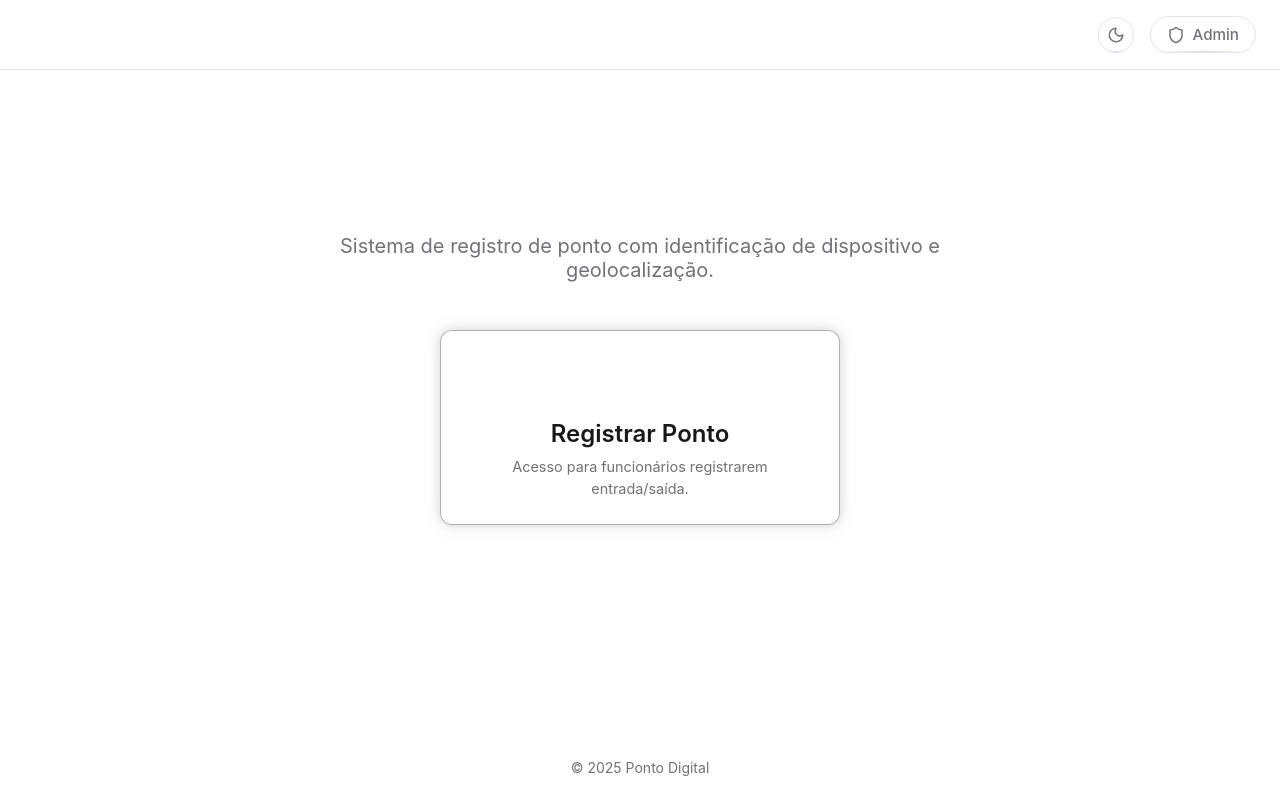
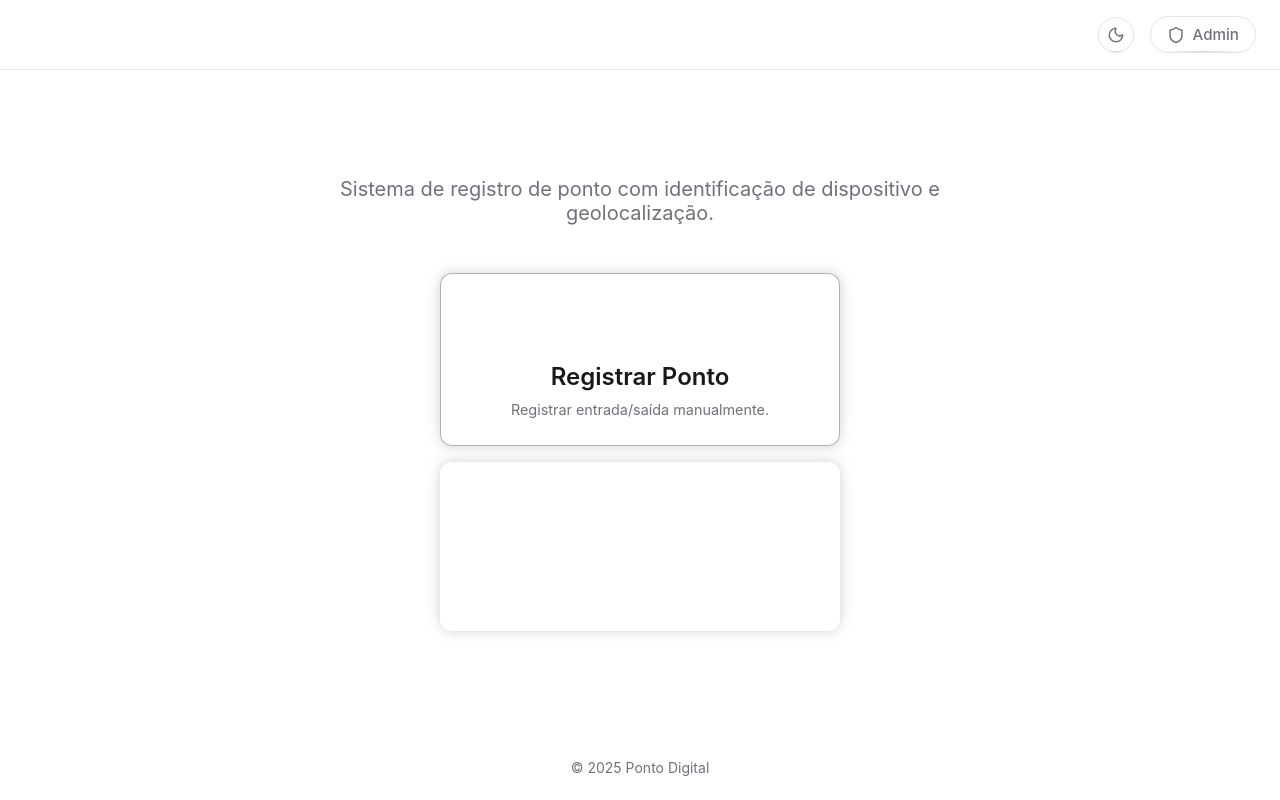
Before and after one commit to luisfsill/Ponto-Digital, a Next.js app: page / in a window 1280 px wide. Built offline with nearby package versions, Linux system fonts and the light colour scheme; no server answers.

Commit message:
feat: adiciona scanner de QR Code na homepage e corrige cores do texto

```diff
--- a/package.json
+++ b/package.json
@@ -12,6 +12,7 @@
     "@fingerprintjs/fingerprintjs": "^5.0.1",
     "@supabase/supabase-js": "^2.86.0",
     "date-fns": "^4.1.0",
+    "html5-qrcode": "^2.3.8",
     "lucide-react": "^0.555.0",
     "next": "16.0.5",
     "qrcode.react": "^4.2.0",
--- a/src/pages/index.tsx
+++ b/src/pages/index.tsx
@@ -1,8 +1,79 @@
+import { useState, useEffect, useRef } from 'react';
 import Layout from '@/components/Layout';
 import Link from 'next/link';
-import { Smartphone } from 'lucide-react';
+import { useRouter } from 'next/router';
+import { Smartphone, ScanLine, X } from 'lucide-react';
 
 export default function Home() {
+  const router = useRouter();
+  const [showScanner, setShowScanner] = useState(false);
+  const [scanError, setScanError] = useState<string | null>(null);
+  const scannerRef = useRef<any>(null);
+
+  useEffect(() => {
+    // Cleanup scanner on unmount
+    return () => {
+      if (scannerRef.current) {
+        scannerRef.current.stop().catch(() => {});
+      }
+    };
+  }, []);
+
+  const startScanner = async () => {
+    setShowScanner(true);
+    setScanError(null);
+
+    // Importar dinamicamente para evitar SSR issues
+    const { Html5Qrcode } = await import('html5-qrcode');
+
+    const scanner = new Html5Qrcode('qr-reader');
+    scannerRef.current = scanner;
+
+    try {
+      await scanner.start(
+        { facingMode: 'environment' },
+        {
+          fps: 10,
+          qrbox: { width: 250, height: 250 },
+        },
+        (decodedText) => {
+          // QR Code lido com sucesso
+          scanner.stop().catch(() => {});
+          setShowScanner(false);
+
+          // Verificar se é uma URL válida do ponto
+          if (decodedText.includes('/ponto')) {
+            // Extrair o path relativo
+            try {
+              const url = new URL(decodedText);
+              router.push(url.pathname + url.search);
+            } catch {
+              // Se não for URL completa, tentar usar diretamente
+              router.push(decodedText);
+            }
+          } else {
+            setScanError('QR Code inválido. Use um QR Code de ponto.');
+          }
+        },
+        () => {
+          // Erro de scan (ignorar, continua tentando)
+        }
+      );
+    } catch (err: any) {
+      console.error('Erro ao iniciar câmera:', err);
+      setScanError(err.message || 'Não foi possível acessar a câmera');
+      setShowScanner(false);
+    }
+  };
+
+  const stopScanner = () => {
+    if (scannerRef.current) {
+      scannerRef.current.stop().catch(() => {});
+    }
+    setShowScanner(false);
+    setScanError(null);
+  };
+
   return (
     <Layout>
       <div className="flex-center" style={{ minHeight: '60vh', flexDirection: 'column', textAlign: 'center', gap: '2rem' }}>
@@ -15,16 +86,70 @@ export default function Home() {
           </p>
         </div>
 
-        <Link href="/ponto" className="glass-panel card home-card-neon" style={{ maxWidth: '400px', width: '100%' }}>
+        {scanError && (
+          <div className="alert alert-error" style={{ maxWidth: '400px' }}>
+            {scanError}
+          </div>
+        )}
+
+        <div style={{ display: 'flex', flexDirection: 'column', gap: '1rem', width: '100%', maxWidth: '400px' }}>
+          <Link href="/ponto" className="glass-panel card home-card-neon" style={{ width: '100%', textAlign: 'center', display: 'flex', flexDirection: 'column', alignItems: 'center' }}>
             <div className="card-icon" style={{ color: 'white', background: 'rgba(255, 255, 255, 0.1)' }}>
               <Smartphone size={40} />
             </div>
             <h2 className="card-title" style={{ fontSize: '1.5rem' }}>Registrar Ponto</h2>
             <p className="card-desc">
-            Acesso para funcionários registrarem entrada/saída.
+              Registrar entrada/saída manualmente.
             </p>
           </Link>
+
+          <button
+            onClick={startScanner}
+            className="glass-panel card home-card-neon"
+            style={{ width: '100%', border: 'none', cursor: 'pointer', textAlign: 'center', display: 'flex', flexDirection: 'column', alignItems: 'center', color: 'inherit' }}
+          >
+            <div className="card-icon" style={{ color: 'white', background: 'rgba(255, 255, 255, 0.1)' }}>
+              <ScanLine size={40} />
             </div>
+            <h2 className="card-title" style={{ fontSize: '1.5rem', color: 'white' }}>Escanear QR Code</h2>
+            <p className="card-desc" style={{ color: 'rgba(255, 255, 255, 0.7)' }}>
+              Escaneie o QR Code do local para bater ponto.
+            </p>
+          </button>
+        </div>
+      </div>
+
+      {/* Scanner Modal */}
+      {showScanner && (
+        <div className="modal-overlay">
+          <div className="modal-content" style={{ maxWidth: '500px', padding: '1.5rem' }}>
+            <button onClick={stopScanner} className="close-btn">
+              <X size={24} />
+            </button>
+            <h2 style={{ textAlign: 'center', fontSize: '1.25rem', fontWeight: 'bold', marginBottom: '1rem' }}>
+              Escanear QR Code
+            </h2>
+            <p className="text-muted" style={{ textAlign: 'center', marginBottom: '1rem' }}>
+              Aponte a câmera para o QR Code do local
+            </p>
+            <div
+              id="qr-reader"
+              style={{
+                width: '100%',
+                borderRadius: '12px',
+                overflow: 'hidden',
+                background: '#000'
+              }}
+            />
+            <button
+              onClick={stopScanner}
+              className="btn btn-outline w-full mt-4"
+            >
+              Cancelar
+            </button>
+          </div>
+        </div>
+      )}
     </Layout>
   );
 }
--- a/src/styles/globals.css
+++ b/src/styles/globals.css
@@ -607,6 +607,7 @@ tr:hover td {
 
 .modal-content {
   background: var(--bg-app);
+  color: var(--text);
   border: 1px solid var(--border);
   border-radius: var(--radius);
   padding: 2rem;
```
Also changed, not shown: 1 other file (tests, documents, lock files or other folders). Lines whose indentation alone changed are shown as unchanged.
